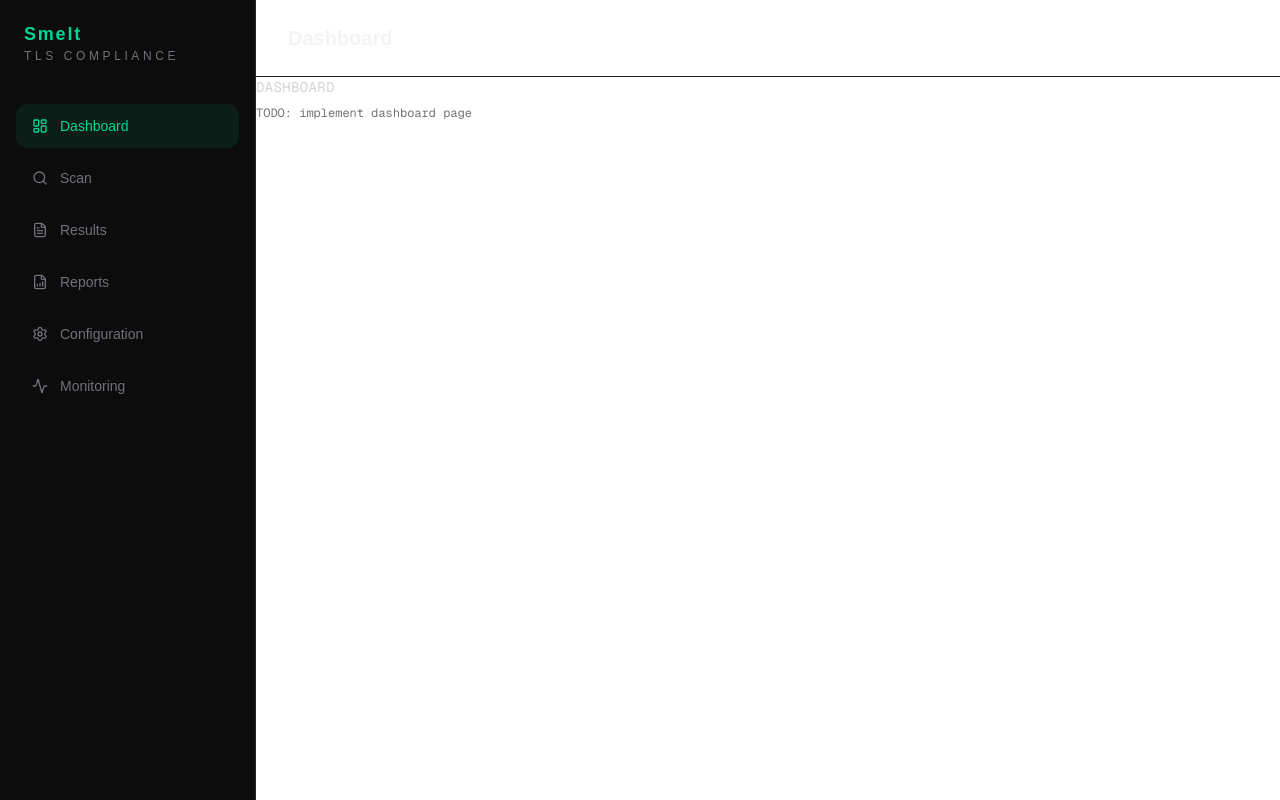
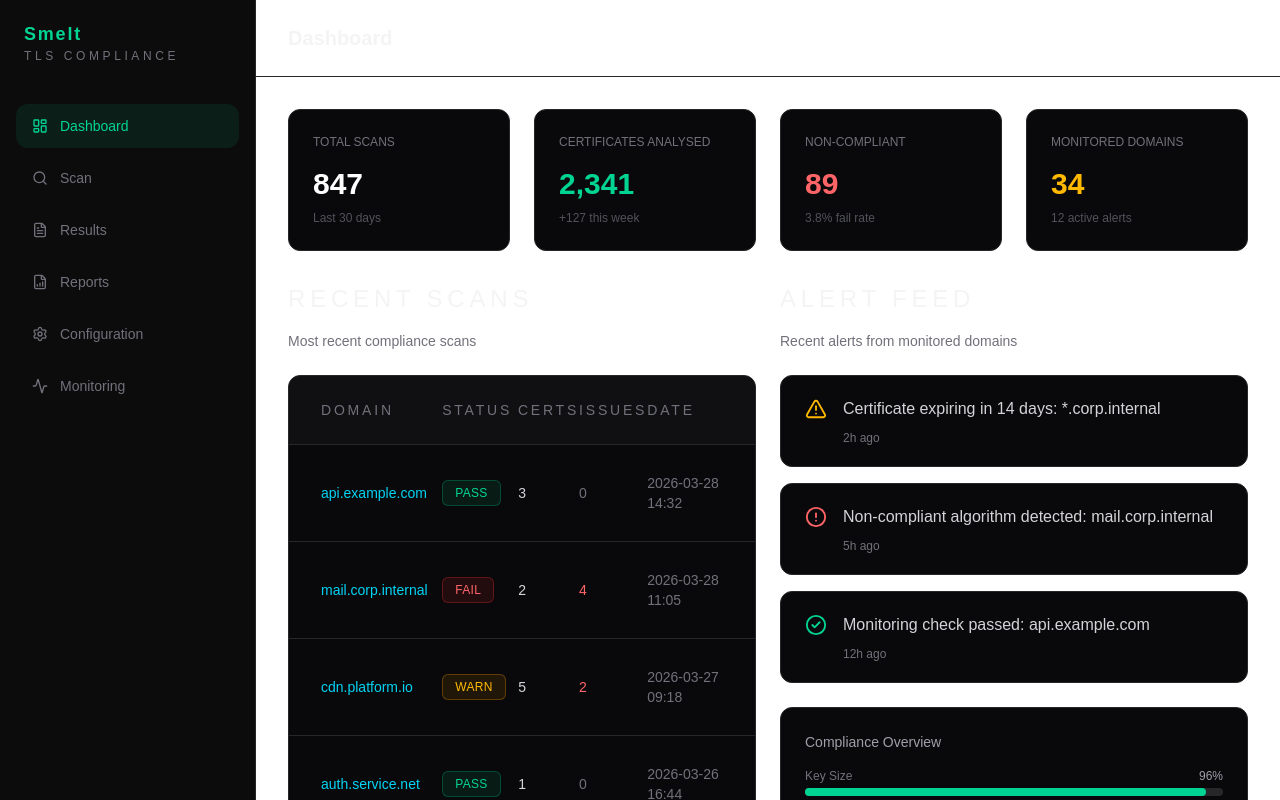
Before and after one commit to Crude-Palm-Oil/smelt-frontend, a Next.js app: page /main/dashboard in a window 1280 px wide. Shown: the top 800 px of the page. Built offline with nearby package versions, Linux system fonts and the light colour scheme.

Commit message:
feat: creating minimal dashboard FE

```diff
--- a/app/main/dashboard/page.tsx
+++ b/app/main/dashboard/page.tsx
@@ -1,12 +1,5 @@
-export default function dashboardPage() {
-  return (
-    <div>
-      <h1 className="text-sm font-mono text-neutral-300 uppercase tracking-wide">
-        dashboard
-      </h1>
-      <p className="text-xs font-mono text-neutral-500 mt-2">
-        TODO: implement dashboard page
-      </p>
-    </div>
-  );
+import DashboardPage from "@/components/dashboard/DashboardPage";
+
+export default function Page() {
+  return <DashboardPage />;
 }
--- /dev/null
+++ b/components/dashboard/AlertFeed.tsx
@@ -0,0 +1,72 @@
+import { AlertCircle, AlertTriangle, CheckCircle2 } from "lucide-react";
+
+type AlertItem = {
+  message: string;
+  time: string;
+  tone: "success" | "warning" | "error";
+};
+
+const alerts: AlertItem[] = [
+  {
+    message: "Certificate expiring in 14 days: *.corp.internal",
+    time: "2h ago",
+    tone: "warning",
+  },
+  {
+    message: "Non-compliant algorithm detected: mail.corp.internal",
+    time: "5h ago",
+    tone: "error",
+  },
+  {
+    message: "Monitoring check passed: api.example.com",
+    time: "12h ago",
+    tone: "success",
+  },
+];
+
+function getAlertIcon(tone: AlertItem["tone"]) {
+  switch (tone) {
+    case "warning":
+      return <AlertTriangle size={22} className="text-amber-400" strokeWidth={2} />;
+    case "error":
+      return <AlertCircle size={22} className="text-red-400" strokeWidth={2} />;
+    case "success":
+      return <CheckCircle2 size={22} className="text-emerald-400" strokeWidth={2} />;
+  }
+}
+
+export default function AlertFeed() {
+  return (
+    <section>
+      <div className="mb-6">
+        <h2 className="text-2xl tracking-[0.2em] text-zinc-100">ALERT FEED</h2>
+        <p className="mt-4 text-sm text-zinc-500">
+          Recent alerts from monitored domains
+        </p>
+      </div>
+
+      <div className="space-y-4">
+        {alerts.map((alert) => (
+          <div
+            key={`${alert.message}-${alert.time}`}
+            className="rounded-xl border border-zinc-800 bg-zinc-950 px-6 py-5"
+            >
+            <div className="flex items-start gap-4">
+              <div className="mt-0.5">
+              {getAlertIcon(alert.tone)}
+              </div>
+              <div>
+              <p className="text-base text-zinc-300 leading-relaxed">
+                  {alert.message}
+              </p>
+              <p className="mt-2 text-xs text-zinc-500">
+                  {alert.time}
+              </p>
+              </div>
+            </div>
+            </div>
+        ))}
+      </div>
+    </section>
+  );
+}
--- /dev/null
+++ b/components/dashboard/ComplianceOverview.tsx
@@ -0,0 +1,43 @@
+const items = [
+  { label: "Key Size", value: 96 },
+  { label: "Signature Algorithm", value: 88 },
+  { label: "Validity Period", value: 72 },
+  { label: "SAN Format", value: 20 },
+  { label: "CT Requirement", value: 72 },
+];
+
+function getColor(value: number) {
+  if (value < 50) return "bg-red-400";
+  if (value < 80) return "bg-amber-400";
+  return "bg-emerald-400";
+}
+
+export default function ComplianceOverview() {
+  return (
+    <div className="rounded-xl border border-zinc-800 bg-zinc-950 p-6">
+      <h2 className="mb-4 text-sm text-zinc-400">Compliance Overview</h2>
+
+      <div className="space-y-4">
+        {items.map((item) => {
+          const barColor = getColor(item.value);
+
+          return (
+            <div key={item.label}>
+              <div className="flex items-center justify-between">
+                <p className="text-xs text-zinc-500">{item.label}</p>
+                <p className="text-xs text-zinc-400">{item.value}%</p>
+              </div>
+
+              <div className="mt-1 h-2 rounded bg-zinc-800">
+                <div
+                  className={`h-2 rounded ${barColor}`}
+                  style={{ width: `${item.value}%` }}
+                />
+              </div>
+            </div>
+          );
+        })}
+      </div>
+    </div>
+  );
+}
--- /dev/null
+++ b/components/dashboard/DashboardPage.tsx
@@ -0,0 +1,20 @@
+import StatsCards from "./StatsCards";
+import RecentScansTable from "./RecentScansTable";
+import AlertFeed from "./AlertFeed";
+import ComplianceOverview from "./ComplianceOverview";
+
+export default function DashboardPage() {
+  return (
+    <div className="p-8 space-y-8">
+      <StatsCards />
+
+      <div className="grid grid-cols-2 gap-6">
+        <RecentScansTable />
+        <div className="space-y-6">
+          <AlertFeed />
+          <ComplianceOverview />
+        </div>
+      </div>
+    </div>
+  );
+}
--- /dev/null
+++ b/components/dashboard/RecentScansTable.tsx
@@ -0,0 +1,59 @@
+import Badge from "@/components/ui/badge/Badge";
+
+type RecentScan = {
+  domain: string;
+  status: "PASS" | "FAIL" | "WARN";
+  certs: number;
+  issues: number;
+  date: string;
+};
+
+const recentScans: RecentScan[] = [
+  { domain: "api.example.com", status: "PASS", certs: 3, issues: 0, date: "2026-03-28\n14:32" },
+  { domain: "mail.corp.internal", status: "FAIL", certs: 2, issues: 4, date: "2026-03-28\n11:05" },
+  { domain: "cdn.platform.io", status: "WARN", certs: 5, issues: 2, date: "2026-03-27\n09:18" },
+  { domain: "auth.service.net", status: "PASS", certs: 1, issues: 0, date: "2026-03-26\n16:44" },
+  { domain: "legacy.internal.org", status: "FAIL", certs: 4, issues: 7, date: "2026-03-25\n08:11" },
+];
+
+export default function RecentScansTable() {
+  return (
+    <section>
+      <div className="mb-6">
+        <h2 className="text-2xl tracking-[0.2em] text-zinc-100">RECENT SCANS</h2>
+        <p className="mt-4 text-sm text-zinc-500">Most recent compliance scans</p>
+      </div>
+
+      <div className="overflow-hidden rounded-xl border border-zinc-800 bg-zinc-950">
+        <div className="grid grid-cols-[1.6fr_1fr_0.8fr_0.9fr_1fr] border-b border-zinc-800 bg-zinc-900/50 px-8 py-6 text-sm tracking-[0.2em] text-zinc-500">
+          <p>DOMAIN</p>
+          <p>STATUS</p>
+          <p>CERTS</p>
+          <p>ISSUES</p>
+          <p>DATE</p>
+        </div>
+
+        {recentScans.map((scan) => (
+          <div
+            key={`${scan.domain}-${scan.date}`}
+            className="grid grid-cols-[1.6fr_1fr_0.8fr_0.9fr_1fr] items-center border-b border-zinc-800 px-8 py-7 text-sm last:border-b-0"
+          >
+            <p className="text-cyan-400">{scan.domain}</p>
+
+            <div>
+              <Badge variant={scan.status}>{scan.status}</Badge>
+            </div>
+
+            <p className="text-zinc-300">{scan.certs}</p>
+
+            <p className={scan.issues > 0 ? "text-red-400" : "text-zinc-500"}>
+              {scan.issues}
+            </p>
+
+            <p className="whitespace-pre-line text-zinc-500">{scan.date}</p>
+          </div>
+        ))}
+      </div>
+    </section>
+  );
+}
--- /dev/null
+++ b/components/dashboard/StatsCards.tsx
@@ -0,0 +1,22 @@
+const stats = [
+  { label: "Total Scans", value: "847", sub: "Last 30 days" },
+  { label: "Certificates Analysed", value: "2,341", sub: "+127 this week", color: "text-emerald-400" },
+  { label: "Non-Compliant", value: "89", sub: "3.8% fail rate", color: "text-red-400" },
+  { label: "Monitored Domains", value: "34", sub: "12 active alerts", color: "text-amber-400" },
+];
+
+export default function StatsCards() {
+  return (
+    <div className="grid grid-cols-4 gap-6">
+      {stats.map((stat) => (
+        <div key={stat.label} className="rounded-xl border border-zinc-800 bg-zinc-950 p-6">
+          <p className="text-xs text-zinc-500 uppercase">{stat.label}</p>
+          <p className={`mt-4 text-3xl font-semibold ${stat.color ?? "text-white"}`}>
+            {stat.value}
+          </p>
+          <p className="text-xs text-zinc-600 mt-2">{stat.sub}</p>
+        </div>
+      ))}
+    </div>
+  );
+}
--- /dev/null
+++ b/components/ui/badge/Badge.tsx
@@ -0,0 +1,31 @@
+import clsx from "clsx";
+
+type BadgeVariant = "PASS" | "FAIL" | "WARN" | "SUCCESS" | "NOTICE" | "WARNING" | "ERROR";
+
+type BadgeProps = {
+  children: React.ReactNode;
+  variant: BadgeVariant;
+};
+
+const variantClasses: Record<BadgeVariant, string> = {
+  PASS: "border border-emerald-500/30 bg-emerald-500/10 text-emerald-400",
+  FAIL: "border border-red-500/30 bg-red-500/10 text-red-400",
+  WARN: "border border-amber-500/30 bg-amber-500/10 text-amber-400",
+  SUCCESS: "border border-emerald-500/30 bg-emerald-500/10 text-emerald-400",
+  NOTICE: "border border-blue-500/30 bg-blue-500/10 text-blue-400",
+  WARNING: "border border-amber-500/30 bg-amber-500/10 text-amber-400",
+  ERROR: "border border-red-500/30 bg-red-500/10 text-red-400",
+};
+
+export default function Badge({ children, variant }: BadgeProps) {
+  return (
+    <span
+    className={clsx(
+      "inline-flex rounded-md px-3 py-1 text-xs font-medium tracking-wide",
+      variantClasses[variant]
+    )}
+    >
+    {children}
+    </span>
+  );
+}
```
